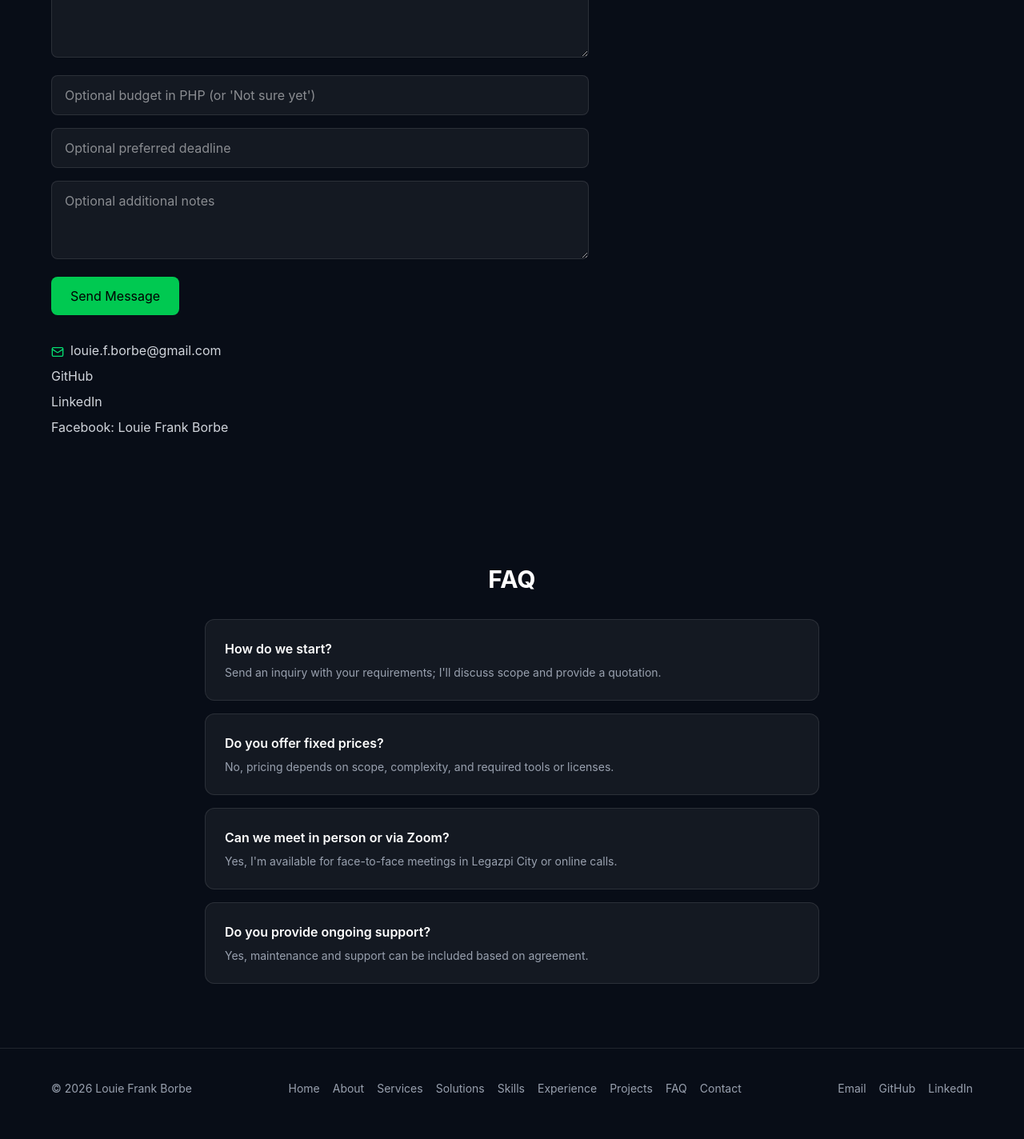
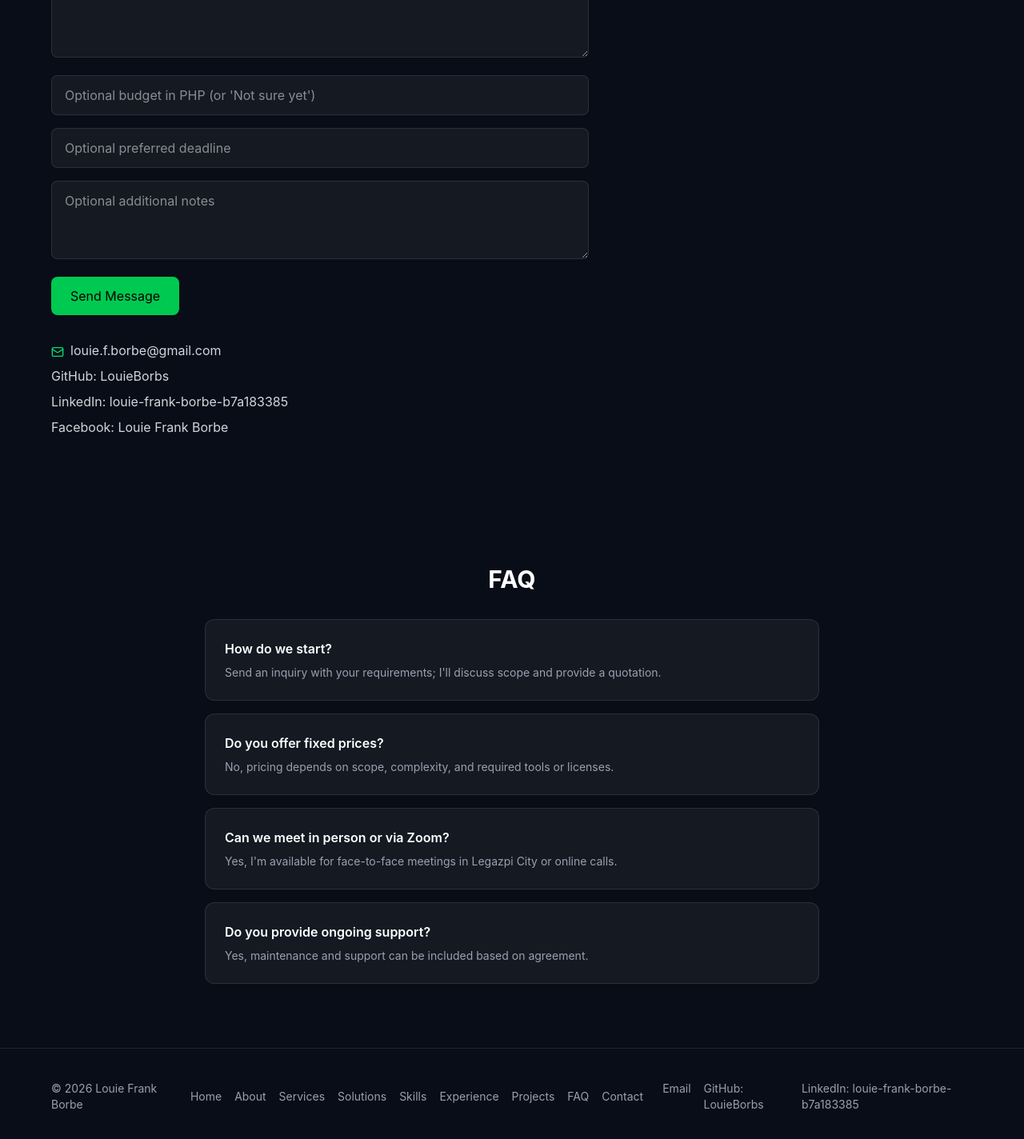
Before and after one commit to louiefborbe-me/louie-borbe-portfolio, a React (Vite) app: page / in a window 1280 px wide. Shown: the part 4718-6142 px from the top of the page at 80% size. Built offline with nearby package versions, Linux system fonts and the light colour scheme; no server answers.

Commit message:
show account names

```diff
--- a/src/App.jsx
+++ b/src/App.jsx
@@ -229,8 +229,8 @@ export default function App() {
         )}
         <div className="mt-8 space-y-2 text-gray-300">
           <p><Mail className="inline mr-2 text-green-400" size={16}/><a href="mailto:louie.f.borbe@gmail.com" className="hover:text-green-400">louie.f.borbe@gmail.com</a></p>
-          <p><a href="https://github.com/LouieBorbs" target="_blank" rel="noreferrer" className="hover:text-green-400">GitHub</a></p>
-          <p><a href="https://www.linkedin.com/in/louie-frank-borbe-b7a183385" target="_blank" rel="noreferrer" className="hover:text-green-400">LinkedIn</a></p>          <p><a href="https://web.facebook.com/louiefrank.borbe" target="_blank" rel="noopener noreferrer" className="hover:text-green-400">Facebook: Louie Frank Borbe</a></p>
+          <p><a href="https://github.com/LouieBorbs" target="_blank" rel="noreferrer" className="hover:text-green-400">GitHub: LouieBorbs</a></p>
+          <p><a href="https://www.linkedin.com/in/louie-frank-borbe-b7a183385" target="_blank" rel="noreferrer" className="hover:text-green-400">LinkedIn: louie-frank-borbe-b7a183385</a></p>          <p><a href="https://web.facebook.com/louiefrank.borbe" target="_blank" rel="noopener noreferrer" className="hover:text-green-400">Facebook: Louie Frank Borbe</a></p>
         </div>
       </Section>
 
@@ -251,8 +251,8 @@ export default function App() {
           </div>
           <div className="flex gap-4">
             <a href="mailto:louie.f.borbe@gmail.com" className="hover:text-green-400">Email</a>
-            <a href="https://github.com/LouieBorbs" target="_blank" rel="noreferrer" className="hover:text-green-400">GitHub</a>
-            <a href="https://www.linkedin.com/in/louie-frank-borbe-b7a183385" target="_blank" rel="noreferrer" className="hover:text-green-400">LinkedIn</a>
+            <a href="https://github.com/LouieBorbs" target="_blank" rel="noreferrer" className="hover:text-green-400">GitHub: LouieBorbs</a>
+            <a href="https://www.linkedin.com/in/louie-frank-borbe-b7a183385" target="_blank" rel="noreferrer" className="hover:text-green-400">LinkedIn: louie-frank-borbe-b7a183385</a>
           </div>
         </div>
       </footer>
```
